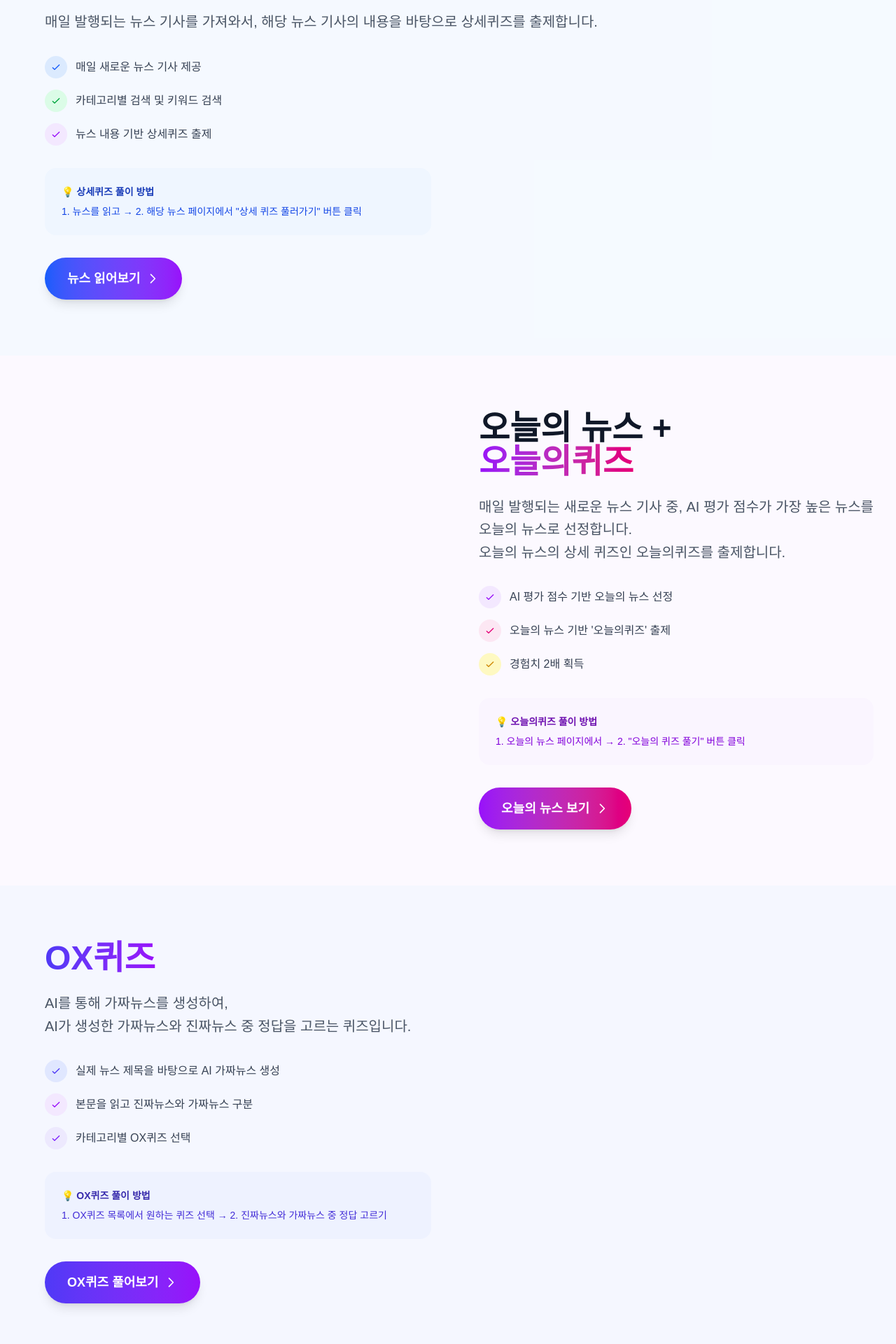
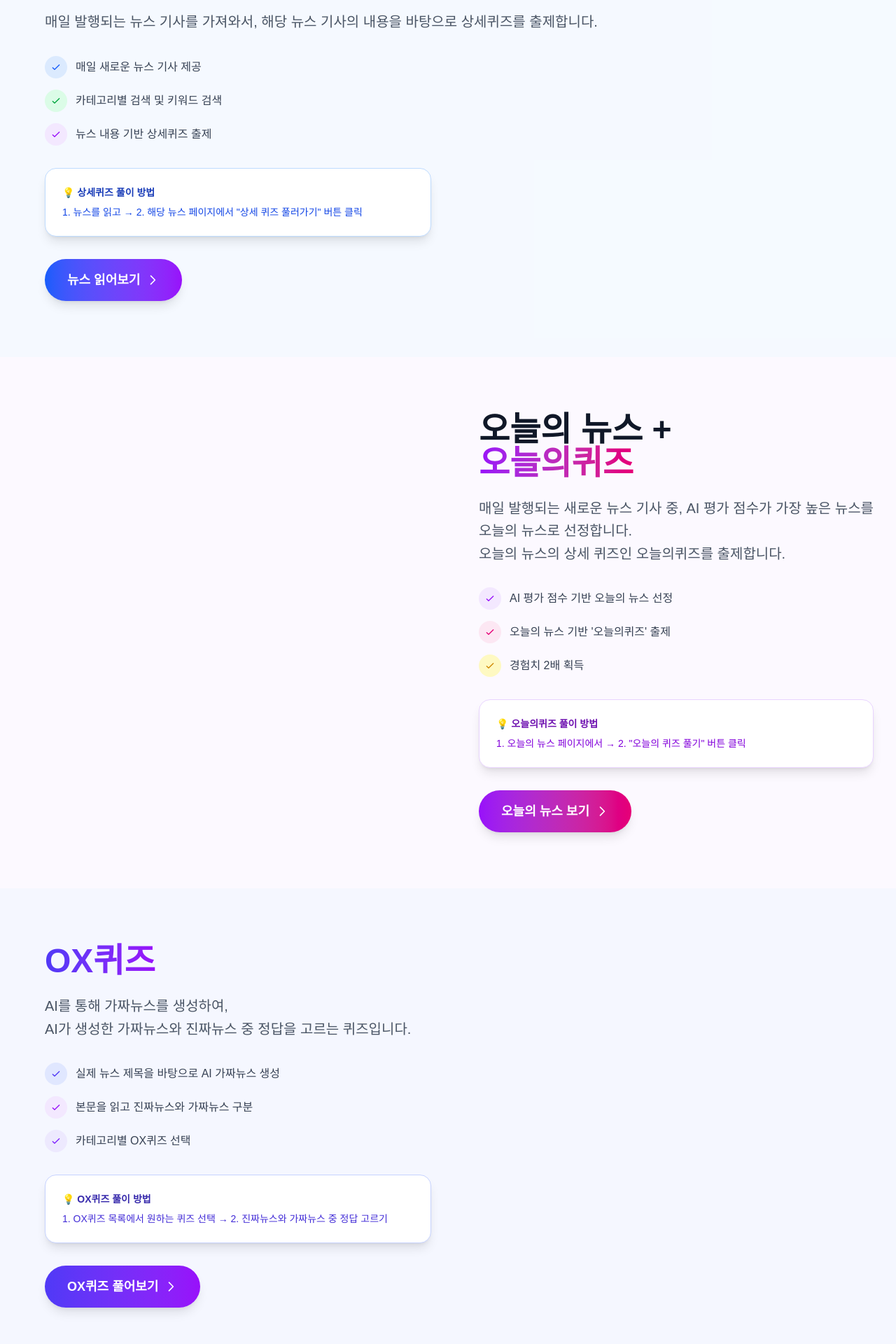
Before and after one commit to Devcourse-BE6-8-2-Team5/Frontend, a Next.js app: page / in a window 1280 px wide. Shown: the part 1042-2962 px from the top of the page at 70% size. Built offline with nearby package versions, Linux system fonts and the light colour scheme; no server answers.

Commit message:
메인페이지 ui최종수정

```diff
--- a/src/app/page.tsx
+++ b/src/app/page.tsx
@@ -303,7 +303,7 @@ export default function Home() {
                 </div>
               </div>
 
-              <div className="bg-blue-50 rounded-2xl p-6 mb-8">
+              <div className="bg-white rounded-2xl p-6 mb-8 shadow-lg border border-blue-200">
                 <div className="text-sm font-semibold text-blue-800 mb-2">💡 상세퀴즈 풀이 방법</div>
                 <div className="text-sm text-blue-700">
                   1. 뉴스를 읽고 →  2. 해당 뉴스 페이지에서 "상세 퀴즈 풀러가기" 버튼 클릭
@@ -378,7 +378,7 @@ export default function Home() {
                 </div>
               </div>
 
-              <div className="bg-purple-50 rounded-2xl p-6 mb-8">
+              <div className="bg-white rounded-2xl p-6 mb-8 shadow-lg border border-purple-200">
                 <div className="text-sm font-semibold text-purple-800 mb-2">💡 오늘의퀴즈 풀이 방법</div>
                 <div className="text-sm text-purple-700">
                   1. 오늘의 뉴스 페이지에서 →  2. "오늘의 퀴즈 풀기" 버튼 클릭
@@ -442,7 +442,7 @@ export default function Home() {
                 </div>
               </div>
 
-              <div className="bg-indigo-50 rounded-2xl p-6 mb-8">
+              <div className="bg-white rounded-2xl p-6 mb-8 shadow-lg border border-indigo-200">
                 <div className="text-sm font-semibold text-indigo-800 mb-2">💡 OX퀴즈 풀이 방법</div>
                 <div className="text-sm text-indigo-700">
                   1. OX퀴즈 목록에서 원하는 퀴즈 선택 →  2. 진짜뉴스와 가짜뉴스 중 정답 고르기
```
